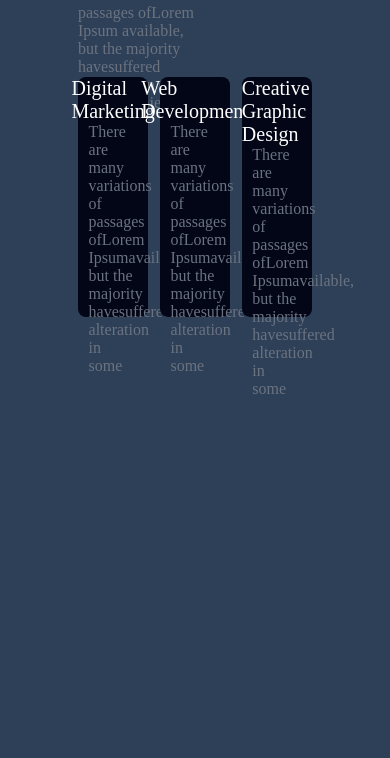
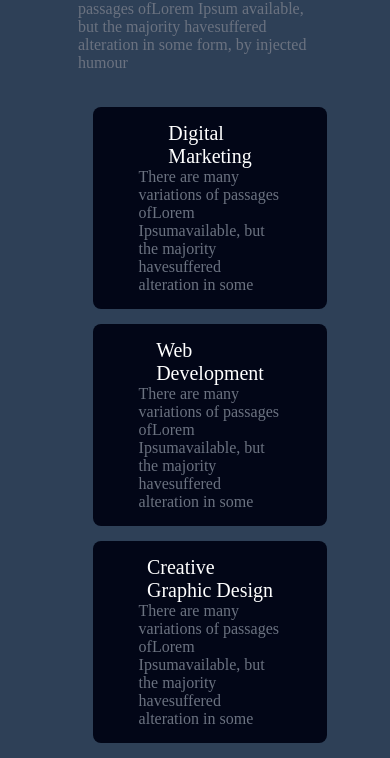
Before and after one commit to MuhammadjonShamsulloev/personal-website-part-two, a plain HTML site: page about.html in a window 390 px wide. Shown: the part 346-1104 px from the top of the page. Before the commit the page ends 863 px from the top, so only its background shows below. Drawn offline with Linux system fonts and the light colour scheme.

Commit message:
Responsive about page

```diff
--- a/about.css
+++ b/about.css
@@ -58,7 +58,6 @@ li a {
 .info-detals {
   width: 100%;
   height: 60%;
-  /* background: #d76666; */
   display: flex;
   justify-content: space-between;
 }
@@ -93,3 +92,34 @@ li a {
   color: #6b7280;
   max-width: 70%;
 }
+
+@media screen and (max-width: 980px) {
+  .info-detals {
+    width: 100%;
+    height: auto;
+    /* display: block; */
+    padding: 15px;
+    flex-direction: column;
+  }
+
+  .detals-block {
+    width: auto;
+    height: 100%;
+    margin-top: 15px;
+    padding: 15px;
+    background: #020617;
+    border-radius: 8px;
+    display: flex;
+    flex-direction: column;
+    justify-content: space-evenly;
+    align-items: center;
+  }
+
+  .info-intro-span-about {
+    max-width: 100%;
+    color: #6b7280;
+  }
+  .info-intro-span-me {
+    align-self: center;
+  }
+}
--- a/about.html
+++ b/about.html
@@ -1,5 +1,8 @@
 <html>
   <head>
+    <meta charset="UTF-8" />
+    <meta http-equiv="X-UA-Compatible" content="IE=edge" />
+    <meta name="viewport" content="width=device-width, initial-scale=1.0" />
     <title>About</title>
     <link rel="stylesheet" href="./about.css" />
   </head>
```
